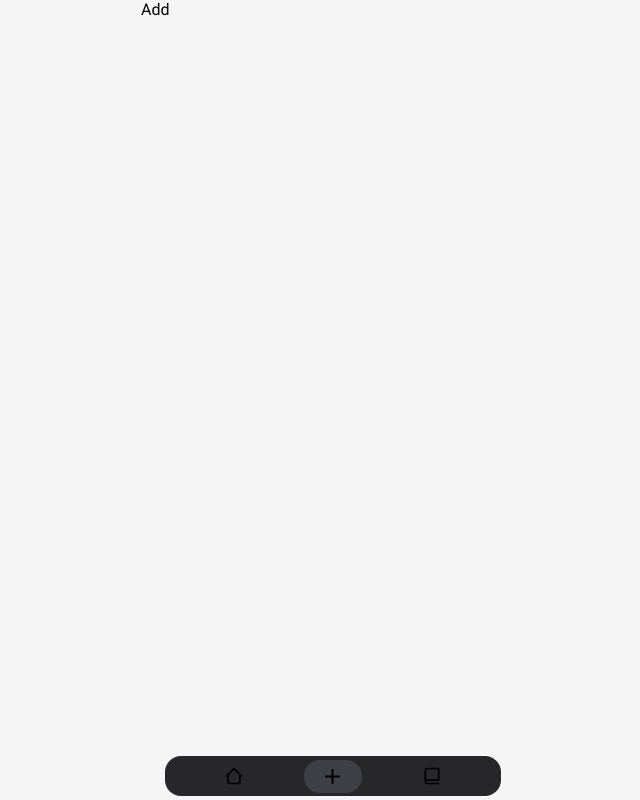
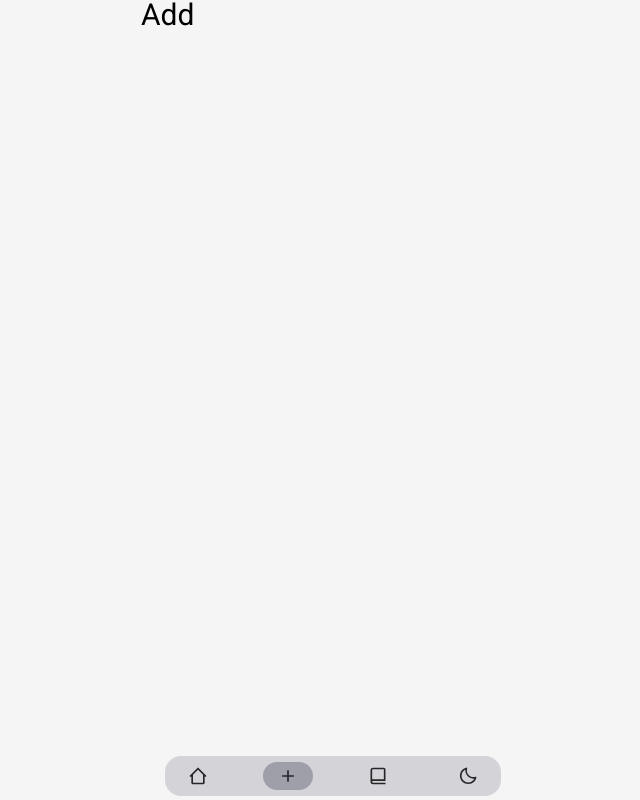
Before and after one commit to Awmiroosen/taskdone, a Next.js app: page /add in a window 1280 px wide. Shown: the whole page, without its empty margins (307-947 px from the left). Built offline with nearby package versions, Linux system fonts and the light colour scheme.

Commit message:
theme added

```diff
--- a/src/app/add/page.jsx
+++ b/src/app/add/page.jsx
@@ -2,7 +2,7 @@ const add = () => {
   return (
     <>
       <div>
-        <h1>Add</h1>
+        <h1 className="text-3xl">Add</h1>
       </div>
     </>
   );
--- a/src/app/page.jsx
+++ b/src/app/page.jsx
@@ -2,7 +2,7 @@ export default function Home() {
   return (
     <>
       <div>
-        <h1>taskdone</h1>
+        <h1 className="text-3xl">taskdone</h1>
       </div>
     </>
   );
--- a/src/app/tasks/page.jsx
+++ b/src/app/tasks/page.jsx
@@ -2,7 +2,7 @@ const tasks = () => {
   return (
     <>
       <div>
-        <h1>tasks</h1>
+        <h1 className="text-3xl">tasks</h1>
       </div>
     </>
   );
--- a/src/components/navbar/navItem.jsx
+++ b/src/components/navbar/navItem.jsx
@@ -4,7 +4,7 @@ const NavItem = ({ icon, link, active }) => {
     <Link
       href={link}
       className={`py-1 px-2 rounded-2xl ${
-        link === active ? "bg-zinc-700" : null
+        link === active ? "dark:bg-zinc-700 bg-zinc-400" : null
       }`}
     >
       <div className="w-full h-full flex justify-center items-center">
--- a/src/components/navbar/navbar.jsx
+++ b/src/components/navbar/navbar.jsx
@@ -1,8 +1,9 @@
 "use client";
 
 import { usePathname } from "next/navigation";
-import { BiHomeAlt2, BiPlus, BiBookAlt } from "react-icons/bi";
+import { BiHomeAlt2, BiPlus, BiBookAlt, BiSun, BiMoon } from "react-icons/bi";
 import NavItem from "./navItem";
+import { useTheme } from "next-themes";
 
 const navbarItems = [
   {
@@ -14,7 +15,7 @@ const navbarItems = [
   {
     id: 2,
     name: "Add",
-    icon: <BiPlus size={25} />,
+    icon: <BiPlus size={20} />,
     link: "/add",
   },
   {
@@ -26,12 +27,19 @@ const navbarItems = [
 ];
 const Navbar = () => {
   const active = usePathname();
+  const { theme, setTheme } = useTheme();
   return (
-    <nav className="w-sm max-w-sm h-12 fixed bottom-0 py-1 px-2">
-      <div className="h-full px-10 mx-4 bg-zinc-800 rounded-2xl grid grid-cols-3 gap-x-10 items-center">
+    <nav className="w-sm max-w-sm h-12 fixed bottom-0 py-1 px-2 dark:text-zinc-100 text-zinc-800">
+      <div className="h-full px-2 mx-4 bg-zinc-300 dark:bg-zinc-800 rounded-2xl grid grid-cols-4 gap-x-10 items-center">
         {navbarItems.map((item) => (
           <NavItem key={item.id} active={active} {...item} />
         ))}
+        <button
+          className="cursor-pointer py-1 px-2 rounded-2xl flex justify-center dark:hover:bg-zinc-700 hover:bg-zinc-400"
+          onClick={() => setTheme(theme === "light" ? "dark" : "light")}
+        >
+          {theme === "dark" ? <BiSun size={20} /> : <BiMoon size={20} />}
+        </button>
       </div>
     </nav>
   );
```
